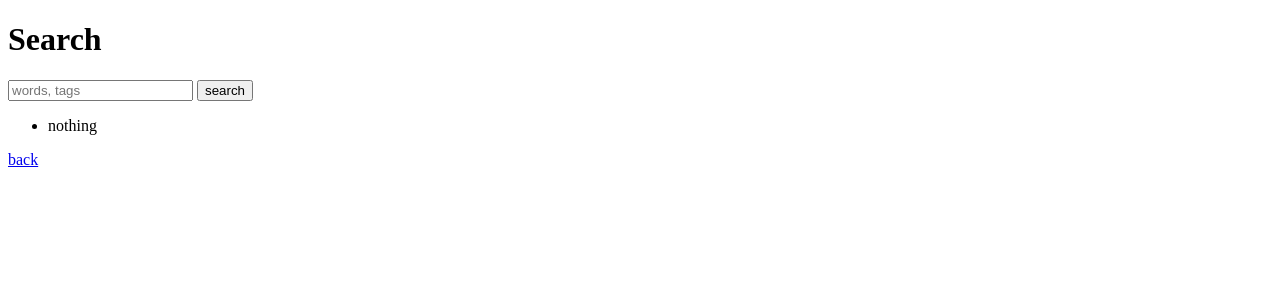
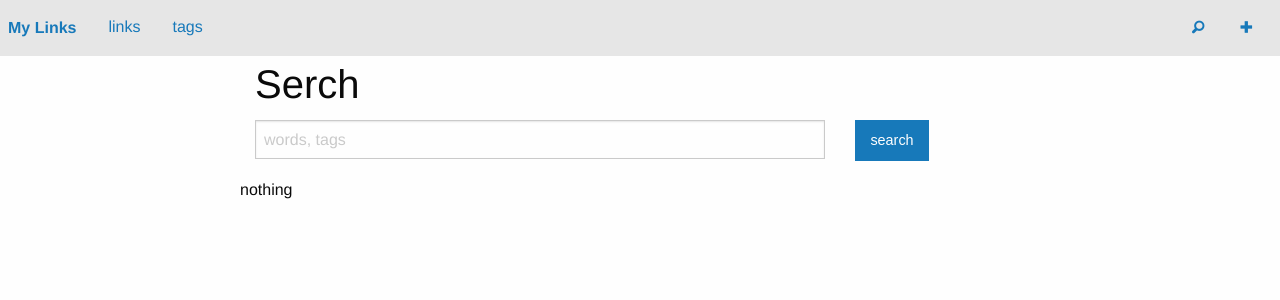
Before and after one commit to togap/my_links, a Flask app: page /search in a window 1280 px wide. Shown: the top 300 px of the page. Run offline with Flask 2, Linux system fonts and the light colour scheme.

Commit message:
style already

```diff
--- a/application/templates/search/index.html
+++ b/application/templates/search/index.html
@@ -1,24 +1,45 @@
-<!Doctype html>
-<html lang="es">
-    <head>
-	<meta charset="utf-8">
-	<title>Search</title>
-    </head>
-    <body>
-	<h1>Search</h1>
+{% extends "index.html" %}
+{% block title %}Search{% endblock %}
+{% block header %}Serch{% endblock %}
+{% block content %}
+    <div class="row">
+	<div class="columns small-12">
 	    <form method="post" action="{{ url_for('search') }}">
+		<div class="row">
+		    <div class="columns small-9">
 	        	<input type="text" placeholder="words, tags" name="search">
-	    <button type="submit">search</button>
+		    </div>
+		    <div class="columns small-3">
+	        	<button type="submit" class="button primary">search</button>
+		    </div>
 	    </form>
 	    <section>
-	    <ul>
+	    </section>
+	</div>
+    </div>
+    <div class="row">
+	<div class="columns small-12">
+	<p>
 	    {% for link in links %}
-	    	    <li><a href="{{ link.url }}">{{ link.title }}</a></li>
+	    	<a href="{{ url_for('detail_link', id=link.id) }}">
+		    <div class="callout">
+			<p><strong>{{ link.title }}</strong></p>
+			<p>
+			    <a href="{{ link.url }}"><small>{{ link.url }}</small></a>
+			    {% for tag in link.tags %}
+				<span class="label success">
+				    <a href="{{ url_for('detail_tag', id=tag.id) }}">
+					<small>{{ tag.name }}</small>
+				    </a>
+				</span>
+			    {% endfor %}
+			</p>
+		    </div>
+		</a>
 	    {% else %}
-		    <li>nothing</li>
+		nothing
 	    {% endfor %}
-	    </ul>
-	</section>
-	<a href="{{ url_for('index') }}">back</a>
-    </body>
-</html>
+	</p>
+	</div>
+    </div>
+{% endblock %}
```
Lines whose indentation alone changed are shown as unchanged.
